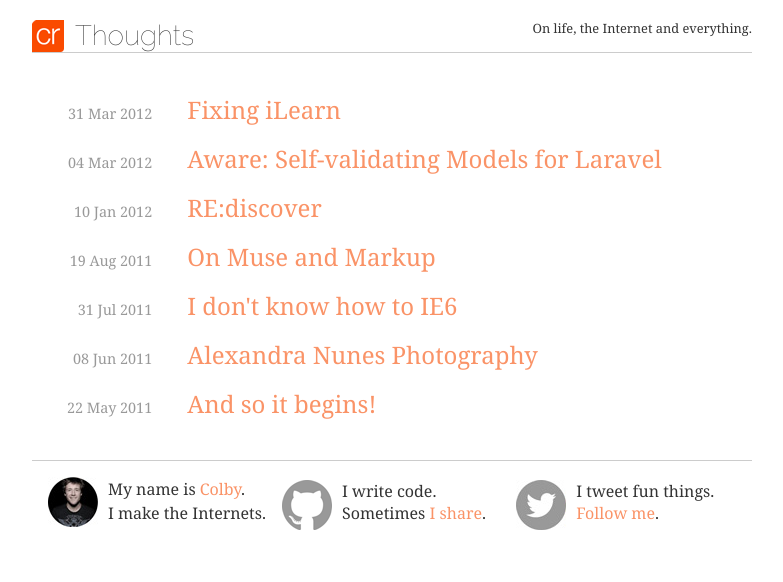
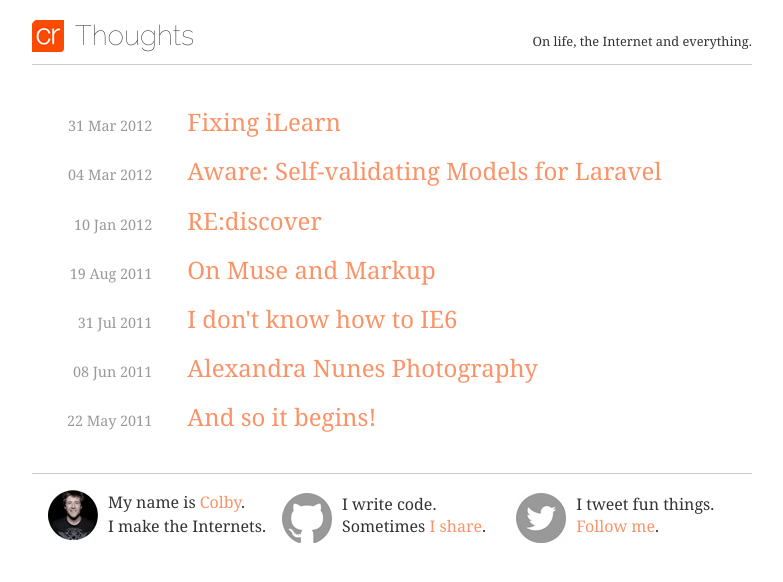
Before and after one commit to colbyr/colbyr.github.io, a Jekyll site: the page built from index.html, in a window 1280 px wide. Shown: the top 582 px of the page, without its empty margins (248-1031 px from the left). Built offline with Jekyll 4.4.1, drawn with Linux system fonts in a browser that asks for light colours.

Commit message:
fixed non-mobile header

```diff
--- a/css/main.css
+++ b/css/main.css
@@ -116,7 +116,7 @@ small {
   }
 
 .header .line {
-  margin-top: 0;
+  margin-top: .5em;
 }
 .header .logo {
   margin-right: .15em;
@@ -124,7 +124,7 @@ small {
 }
 .header .tagline {
   font-size: .8em;
-  margin: 1.5em 0 .5em;
+  margin: 2.5em 0 .5em;
 }
 .header .title {
   font-size: 1.75em;
```
